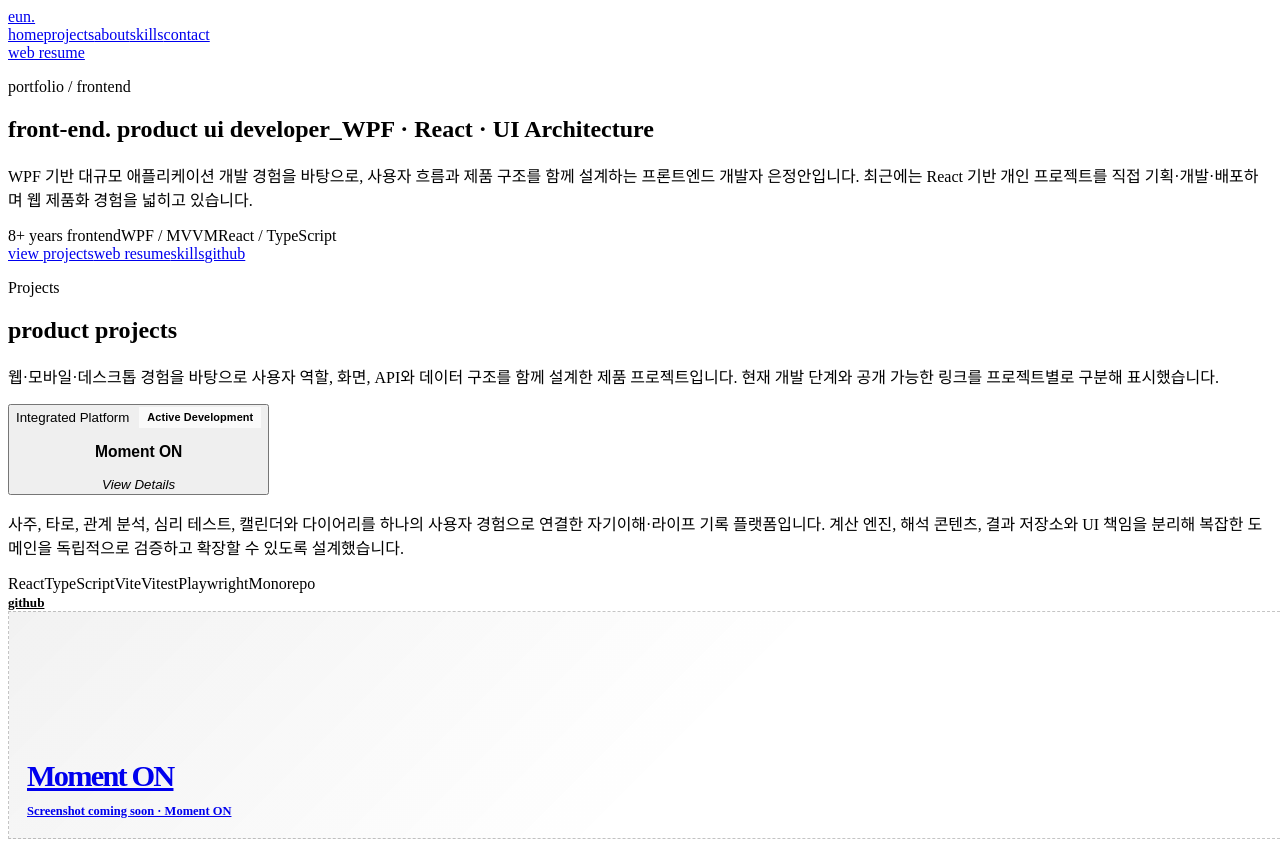
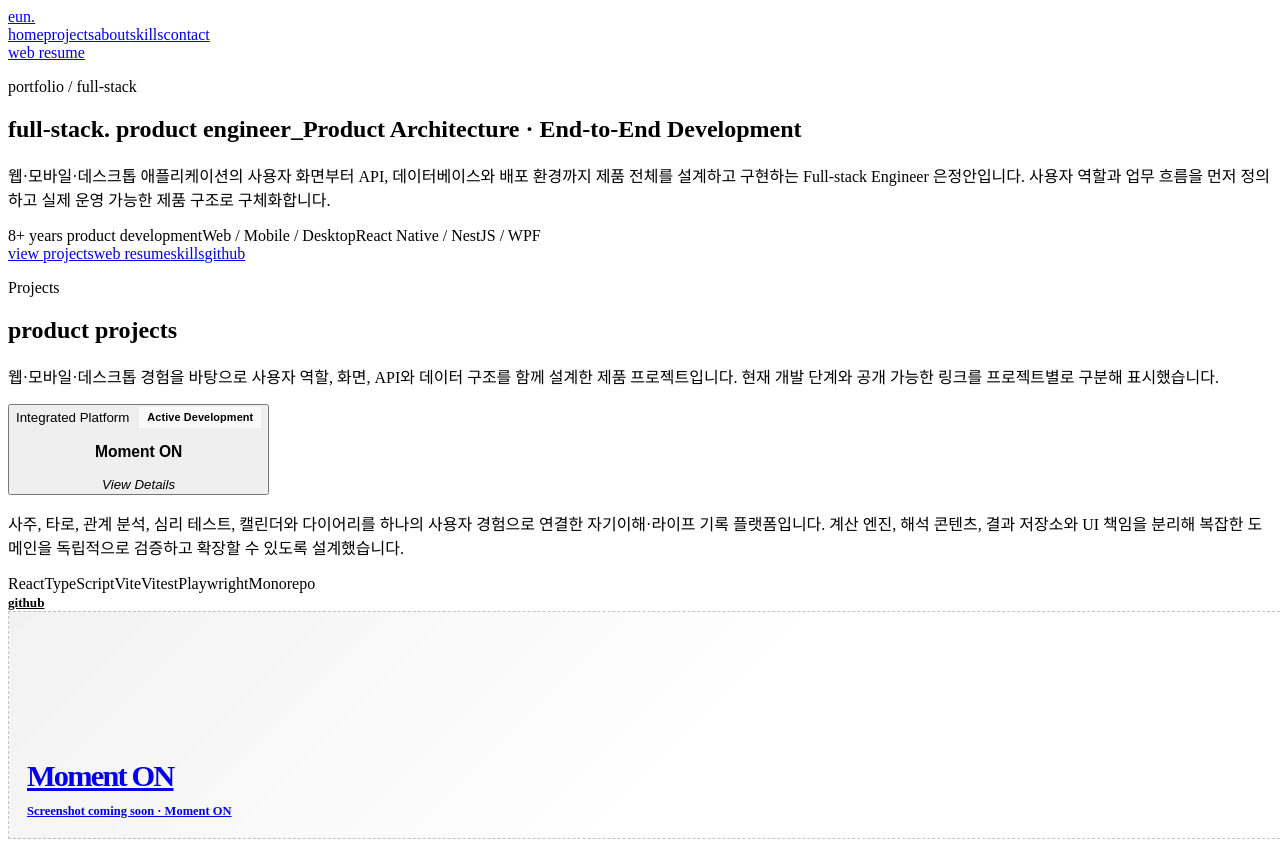
Before and after one commit to coffee-and/eun-portfolio, a React (Vite) app: page / in a window 1280 px wide. Shown: the top 841 px of the page. Built offline with nearby package versions, Linux system fonts and the light colour scheme; the HTML template or start-up script is replaced by a standard one.

Commit message:
Align portfolio hero with full-stack resume

```diff
--- a/src/components/Hero.tsx
+++ b/src/components/Hero.tsx
@@ -1,23 +1,23 @@
 const Hero = () => {
   return (
     <section className="hero-section" id="home">
-      <p className="eyebrow">portfolio / frontend</p>
+      <p className="eyebrow">portfolio / full-stack</p>
 
       <h1>
-        front-end. product ui developer_
-        <span>WPF · React · UI Architecture</span>
+        full-stack. product engineer_
+        <span>Product Architecture · End-to-End Development</span>
       </h1>
 
       <p className="hero-description">
-        WPF 기반 대규모 애플리케이션 개발 경험을 바탕으로,
-        사용자 흐름과 제품 구조를 함께 설계하는 프론트엔드 개발자 은정안입니다.
-        최근에는 React 기반 개인 프로젝트를 직접 기획·개발·배포하며 웹 제품화 경험을 넓히고 있습니다.
+        웹·모바일·데스크톱 애플리케이션의 사용자 화면부터 API, 데이터베이스와 배포 환경까지
+        제품 전체를 설계하고 구현하는 Full-stack Engineer 은정안입니다.
+        사용자 역할과 업무 흐름을 먼저 정의하고 실제 운영 가능한 제품 구조로 구체화합니다.
       </p>
 
       <div className="hero-summary" aria-label="profile summary">
-        <span>8+ years frontend</span>
-        <span>WPF / MVVM</span>
-        <span>React / TypeScript</span>
+        <span>8+ years product development</span>
+        <span>Web / Mobile / Desktop</span>
+        <span>React Native / NestJS / WPF</span>
       </div>
 
       <div className="hero-actions">
```
